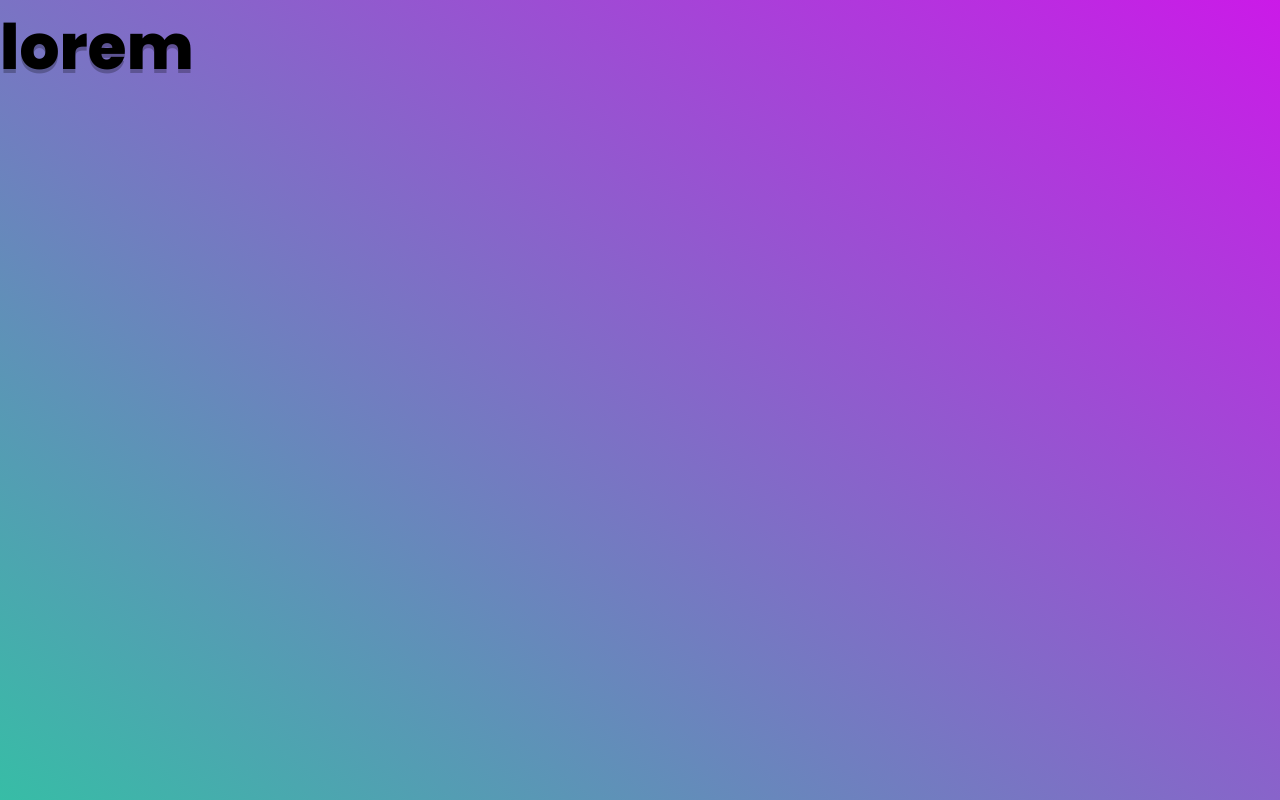
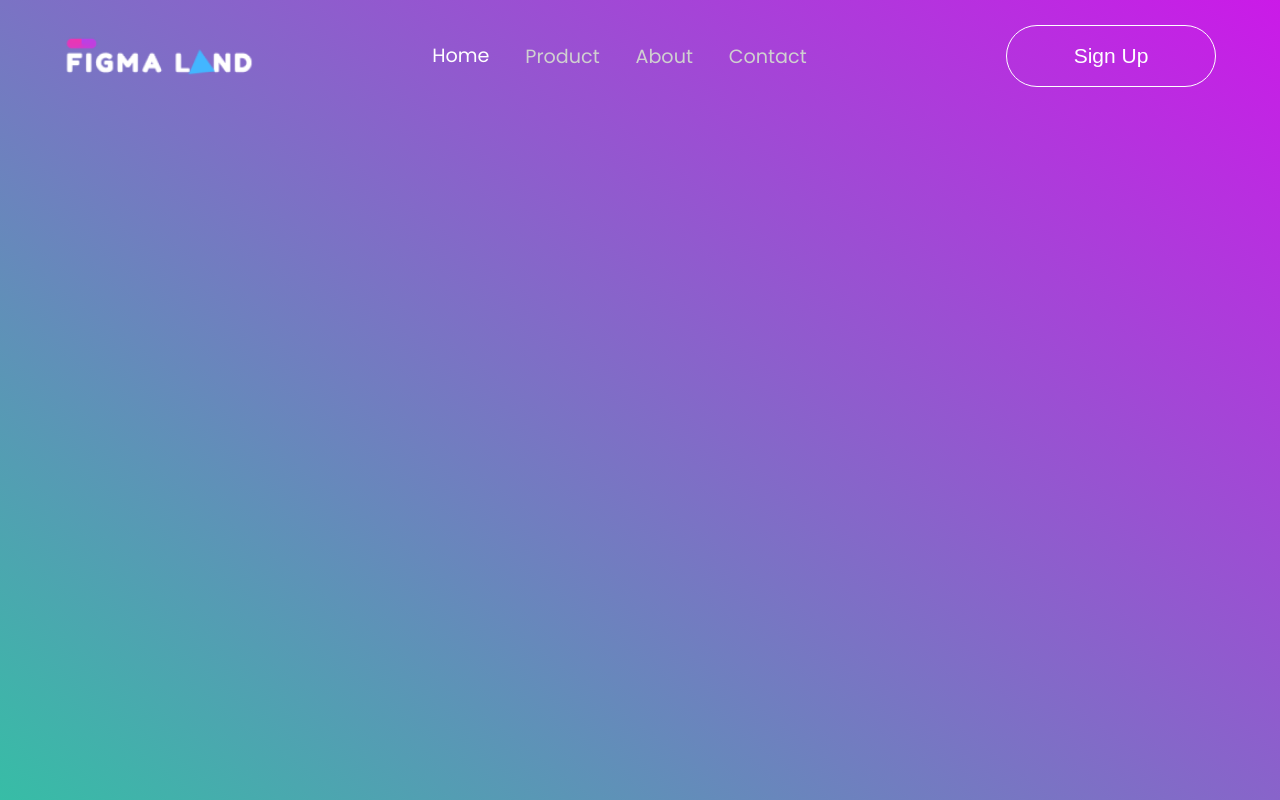
Before and after one commit to soyas07/product-landing-page, a React (Create React App) app: page / in a window 1280 px wide. Built offline with nearby package versions, Linux system fonts and the light colour scheme.

Commit message:
fixes #7

```diff
--- a/src/App.js
+++ b/src/App.js
@@ -1,22 +1,15 @@
 import React from 'react'
-import Logo from './components/Logo/Logo'
-import Button from './components/Button/Button'
-import Text from './components/Text/Text'
+import Navbar from './components/Navbar/Navbar'
 
 const App = () => {
     return (
         <div>
             <section className='main-container'>
-                {/* <Logo type='primary' /> */}
-                {/* <Button
-                    title='Sign Up'
-                    width="9rem"
-                    varaint='secondary'
-                /> */}
-                <Text
+                <Navbar />
+                {/* <Text
                     text='lorem'
                     variant='h1'
-                />
+                /> */}
             </section>
         </div>
     )
--- a/src/components/Button/button.module.css
+++ b/src/components/Button/button.module.css
@@ -1,5 +1,6 @@
 button {
     padding: 1.3rem .5rem;
+    min-width: 9rem;
     border-radius: 2.81rem;
     font-size: 1.5rem;
     font-weight: 500;
@@ -57,3 +58,19 @@ button {
     color: var(--comp-color);
     box-shadow: 0px, 4px rgba(0, 0, 0, 0.15);
 }
+
+
+@media only screen and (min-width: 700px) {
+    button {
+        padding: 1.3rem .5rem;
+        min-width: 11rem;
+        border: none;
+    }
+
+}
+
+@media only screen and (min-width: 900px) {
+    .primaryBtn {
+        min-width: 15rem;
+    }
+}
--- a/src/components/Logo/logo.module.css
+++ b/src/components/Logo/logo.module.css
@@ -1,4 +1,12 @@
 .logo {
     width: 11.25rem;
     height: 3.6rem;
+    cursor: pointer;
 }
+
+@media only screen and (min-width: 900px) {
+    .logo {
+        width: 14.625rem;
+        height: 4.68rem;
+    }
+}
--- /dev/null
+++ b/src/components/Navbar/Navbar.jsx
@@ -0,0 +1,32 @@
+import React, { useState } from 'react'
+import style from './navbar.module.css'
+import Button from '../Button/Button'
+import Logo from '../Logo/Logo'
+import mobileNavIcon from '../../assets/mobile-nav-icon.svg'
+
+import Text from '../Text/Text'
+
+const Navbar = () => {
+
+    return (
+        <div className={style.navbarContainer}>
+            <Logo type='secondary' />
+            <ul id={style.navLinks} >
+                <li><Text text='Home' variant='mobile-txt' fontSize='1.37rem' color='#fff' /></li>
+                <li>Product</li>
+                <li>About</li>
+                <li>Contact</li>
+            </ul>
+            <div className={style.btnMenuWrapper}>
+                <Button
+                    title='Sign Up'
+                    width="9rem"
+                    varaint='primary'
+                />
+                <img id={style.mobileMenuIcon}  src={mobileNavIcon} alt="navbar-icon" />
+            </div>
+        </div>
+    )
+}
+
+export default Navbar
--- /dev/null
+++ b/src/components/Navbar/navbar.module.css
@@ -0,0 +1,57 @@
+.navbarContainer {
+    display: flex;
+    align-items: center;
+    justify-content: space-between;
+    margin: 0 auto;
+    width: 90%;
+    height: 14vh;
+    max-width: 1800px;
+}
+
+.btnMenuWrapper {
+    display: flex;
+    align-items: center;
+    justify-content: space-between;
+}
+
+#mobileMenuIcon {
+    width: 3rem;
+    height: 3rem;
+    margin-left: 2rem;
+    cursor: pointer;
+}
+
+#navLinks {
+    display: none;
+    align-items: center;
+    list-style: none;
+}
+
+#navLinks li {
+    margin-right: 2.56rem;
+    cursor: pointer;
+    font-size: 1.37rem;
+    font-weight: var(--p4-font-weight);
+    color: var(--btn-featured-primary-color);
+}
+
+#navLinks li:active,
+#navLinks li:hover {
+    color: white;
+}
+
+/* mobile and smaller screens */
+
+@media only screen and (min-width: 1000px) {
+    #navLinks {
+        display: flex;
+    }
+
+    #mobileMenuIcon {
+        display: none;
+    }
+
+    .btnMenuWrapper {
+        display: block;
+    }
+}
--- a/src/components/Text/Text.jsx
+++ b/src/components/Text/Text.jsx
@@ -1,25 +1,25 @@
 import React from 'react'
 import style from './text.module.css';
 
-const Text = ({ variant, text, fontSize }) => {
+const Text = ({ variant, text, fontSize, color }) => {
     if (variant == 'h1')
-        return <h1 className={style.header1} style={{fontSize}}>{text}</h1>
+        return <h1 className={style.header1} style={{fontSize,color}}>{text}</h1>
     else if (variant == 'h2')
-        return <h2 className={style.header2} style={{fontSize}}>{text}</h2>
+        return <h2 className={style.header2} style={{fontSize,color}}>{text}</h2>
     else if (variant == 'h3')
-        return <h3 className={style.header3} style={{fontSize}}>{text}</h3>
+        return <h3 className={style.header3} style={{fontSize,color}}>{text}</h3>
     else if (variant == 'h4')
-        return <h4 className={style.header4} style={{fontSize}}>{text}</h4>
+        return <h4 className={style.header4} style={{fontSize,color}}>{text}</h4>
     else if (variant == 'btn-txt')
-        return <span className={style.btnTxt} style={{fontSize}}>{text}</span>
+        return <span className={style.btnTxt} style={{fontSize,color}}>{text}</span>
     else if (variant == 'small-txt')
-        return <span className={style.smallTxt} style={{fontSize}}>{text}</span>
+        return <span className={style.smallTxt} style={{fontSize,color}}>{text}</span>
     else if (variant == 'featured-txt')
-        return <span className={style.featuredTxt} style={{fontSize}}>{text}</span>
+        return <span className={style.featuredTxt} style={{fontSize,color}}>{text}</span>
     else if (variant == 'link-txt')
-        return <span className={style.linkTxt} style={{fontSize}}>{text}</span>
+        return <span className={style.linkTxt} style={{fontSize,color}}>{text}</span>
     else if (variant == 'mobile-txt')
-        return <span className={style.mobileTxt} style={{fontSize}}>{text}</span>
+        return <span className={style.mobileTxt} style={{fontSize,color}}>{text}</span>
 }
 
 export default Text
--- a/src/index.css
+++ b/src/index.css
@@ -38,16 +38,21 @@ body {
 .main-container {
   background: var(--background-color);
   min-height: 100vh;
+  margin: 0 auto;
+}
+
+.hide-element {
+  display: none;
 }
 
 @media only screen and (min-width: 500px) {
   html {
-    font-size: 14px;
+    font-size: 12px;
   }
 }
 
 @media only screen and (min-width: 700px) {
   html {
-    font-size: 16px;
+    font-size: 14px;
   }
 }
```
Also changed, not shown: src/assets/mobile-nav-icon.svg (added).
